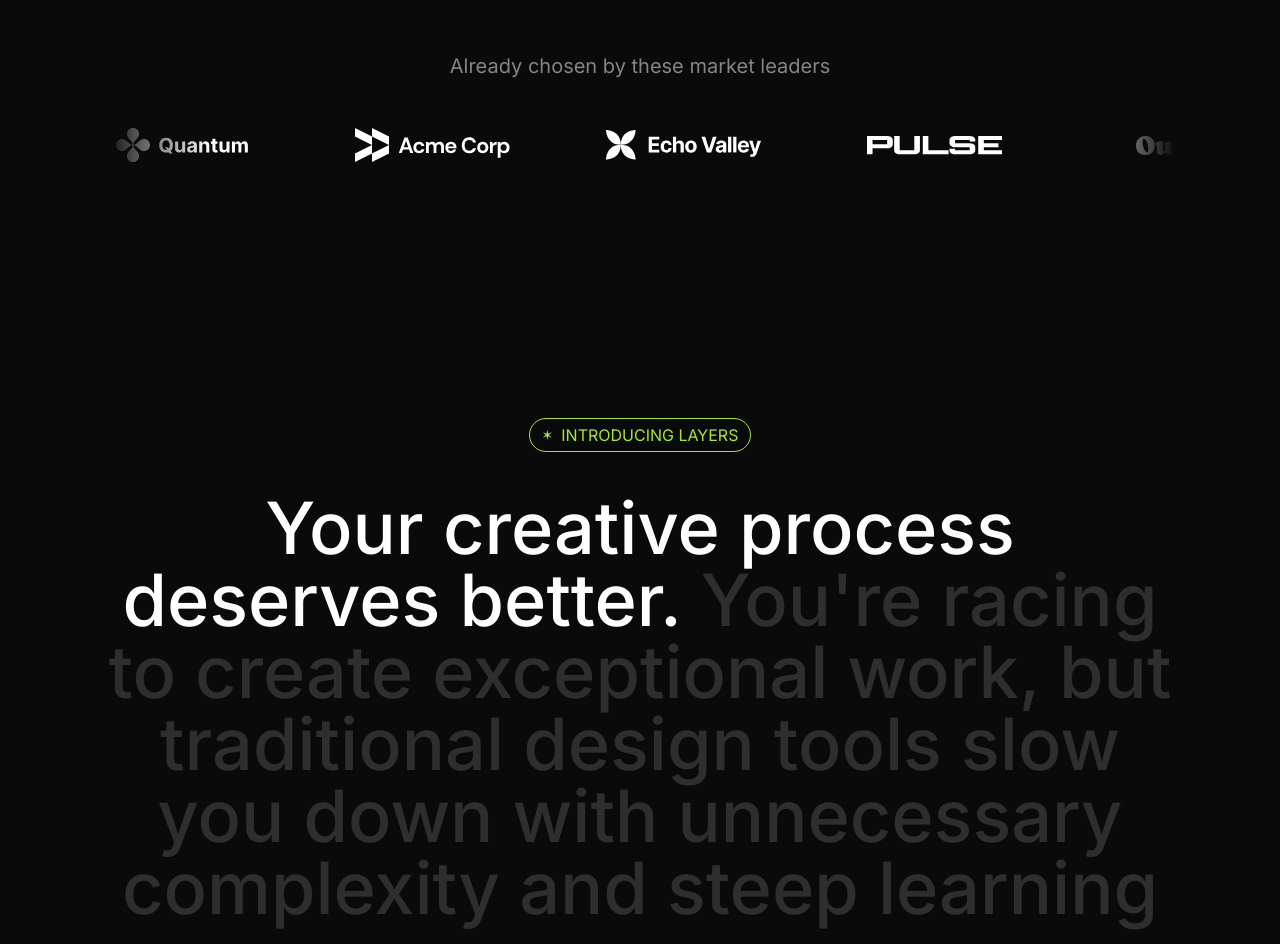
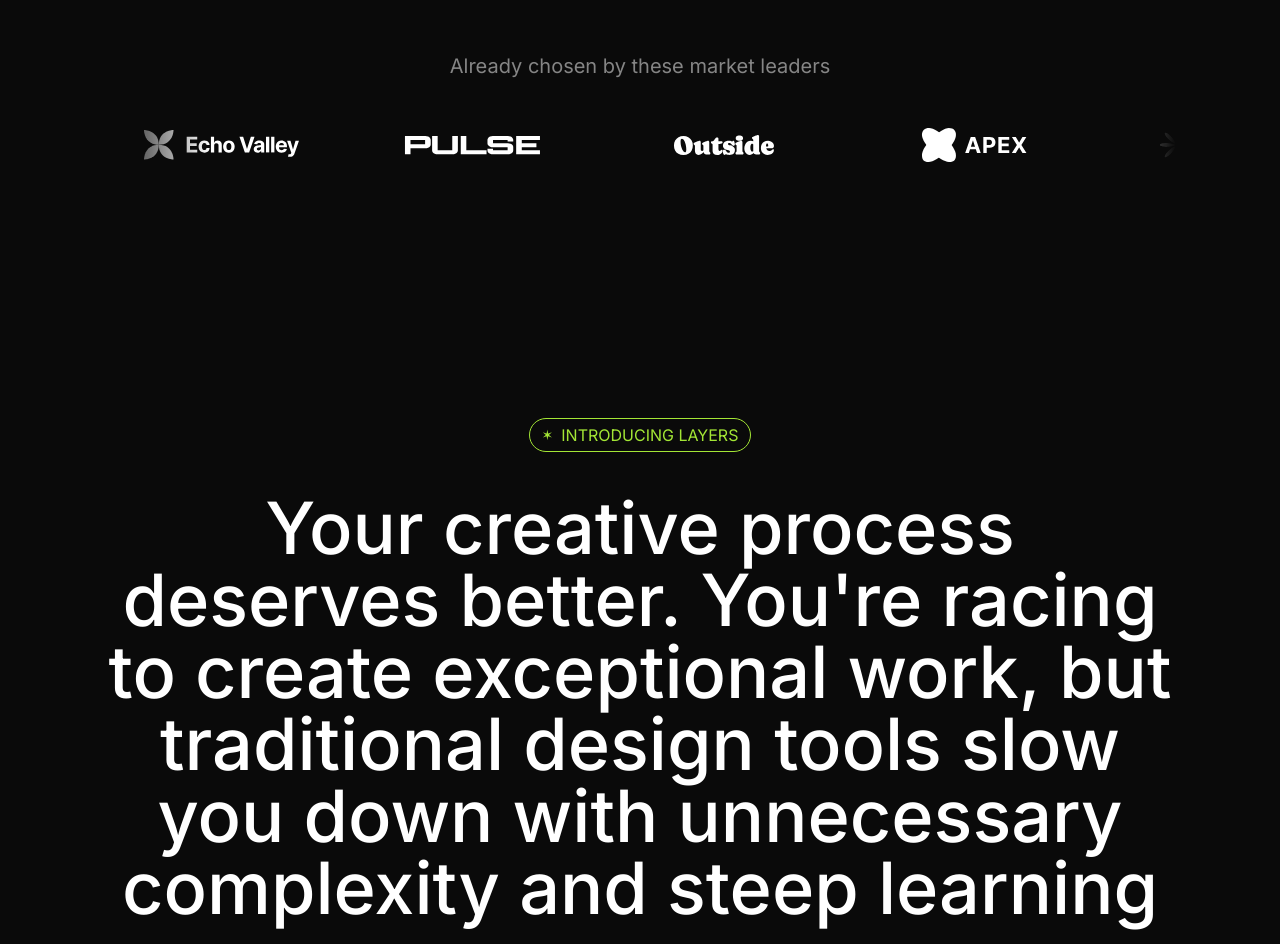
Before and after one commit to MominIshtiaq/Layers, a Next.js app: page / in a window 1280 px wide. Shown: the part 800-1744 px from the top of the page. Built offline with nearby package versions, Linux system fonts and the light colour scheme.

Commit message:
LogoTicker and Introduction animation complete

```diff
--- a/src/sections/Introduction.tsx
+++ b/src/sections/Introduction.tsx
@@ -1,22 +1,54 @@
+"use client";
 import Tag from "@/components/Tag";
+import { useScroll, useTransform } from "framer-motion";
+import { useEffect, useRef, useState } from "react";
+import { twMerge } from "tailwind-merge";
 
 const text = `You're racing to create exceptional work, but traditional design tools slow you down with unnecessary complexity and steep learning curves.`;
+const words = text.split(" ");
 
 export default function Introduction() {
+    const scrollTargetRef = useRef<HTMLDivElement>(null);
+    const { scrollYProgress } = useScroll({
+        target: scrollTargetRef,
+        offset: ["start end", "end end"],
+    });
+    const [currentWord, setCurrentWord] = useState(0);
+    const wordIndex = useTransform(scrollYProgress, [0, 1], [0, words.length]);
+
+    useEffect(() => {
+        wordIndex.on("change", (latest) => {
+            setCurrentWord(latest);
+        });
+    }, [wordIndex]);
+
     return (
         <section className="py-28 lg:py-40">
             <div className="container">
+                <div className="sticky top-20 md:top-28 lg:top-40">
                     <div className="flex justify-center">
                         <Tag>Introducing Layers</Tag>
                     </div>
                     <div className="text-4xl md:text-6xl lg:text-7xl text-center font-medium mt-10">
                         <span>Your creative process deserves better.</span>{" "}
-                    <span className="text-white/15">{text}</span>
+                        <span>
+                            {words.map((word, index) => (
+                                <span
+                                    key={index}
+                                    className={twMerge(
+                                        "transition duration-500 text-white/15",
+                                        index < currentWord && "text-white"
+                                    )}
+                                >{`${word} `}</span>
+                            ))}
+                        </span>
                         <span className="text-lime-400 block">
                             That&apos;s why we built Layers.
                         </span>
                     </div>
                 </div>
+                <div className="h-[150vh]" ref={scrollTargetRef} />
+            </div>
         </section>
     );
 }
--- a/src/sections/LogoTicker.tsx
+++ b/src/sections/LogoTicker.tsx
@@ -1,12 +1,15 @@
+"use client";
+import React from "react";
+import Image from "next/image";
+import { motion } from "framer-motion";
+import apexLogo from "@/assets/images/apex.svg";
+import twiceLogo from "@/assets/images/twice.svg";
+import pulseLogo from "@/assets/images/pulse.svg";
+import acmeLogo from "@/assets/images/acme-corp.svg";
 import quantumLogo from "@/assets/images/quantum.svg";
-import acmeLogo from "@/assets/images/acme-corp.svg";
+import outsideLogo from "@/assets/images/outside.svg";
+import celestialLogo from "@/assets/images/celestial.svg";
 import echoValleyLogo from "@/assets/images/echo-valley.svg";
-import pulseLogo from "@/assets/images/pulse.svg";
-import outsideLogo from "@/assets/images/outside.svg";
-import apexLogo from "@/assets/images/apex.svg";
-import celestialLogo from "@/assets/images/celestial.svg";
-import twiceLogo from "@/assets/images/twice.svg";
-import Image from "next/image";
 
 const logos = [
     { name: "Quantum", image: quantumLogo },
@@ -26,8 +29,18 @@ export default function LogoTicker() {
                 <h3 className="text-center text-white/50 text-xl">
                     Already chosen by these market leaders
                 </h3>
-                <div className="overflow-hidden mt-12 [mask-image:linear-gradient(to_right,transparent,black_10%,black_90%,transparent)]">
-                    <div className="flex gap-24 pr-24">
+                <div className="flex overflow-hidden mt-12 [mask-image:linear-gradient(to_right,transparent,black_10%,black_90%,transparent)]">
+                    <motion.div
+                        animate={{ x: "-50%" }}
+                        transition={{
+                            duration: 30,
+                            ease: "linear",
+                            repeat: Infinity,
+                        }}
+                        className="flex flex-none gap-24 pr-24"
+                    >
+                        {Array.from({ length: 2 }).map((_, i) => (
+                            <React.Fragment key={i}>
                                 {logos.map((logo) => (
                                     <Image
                                         key={logo.name}
@@ -35,7 +48,9 @@ export default function LogoTicker() {
                                         alt={logo.name}
                                     />
                                 ))}
-                    </div>
+                            </React.Fragment>
+                        ))}
+                    </motion.div>
                 </div>
             </div>
         </section>
```
Lines whose indentation alone changed are shown as unchanged.
